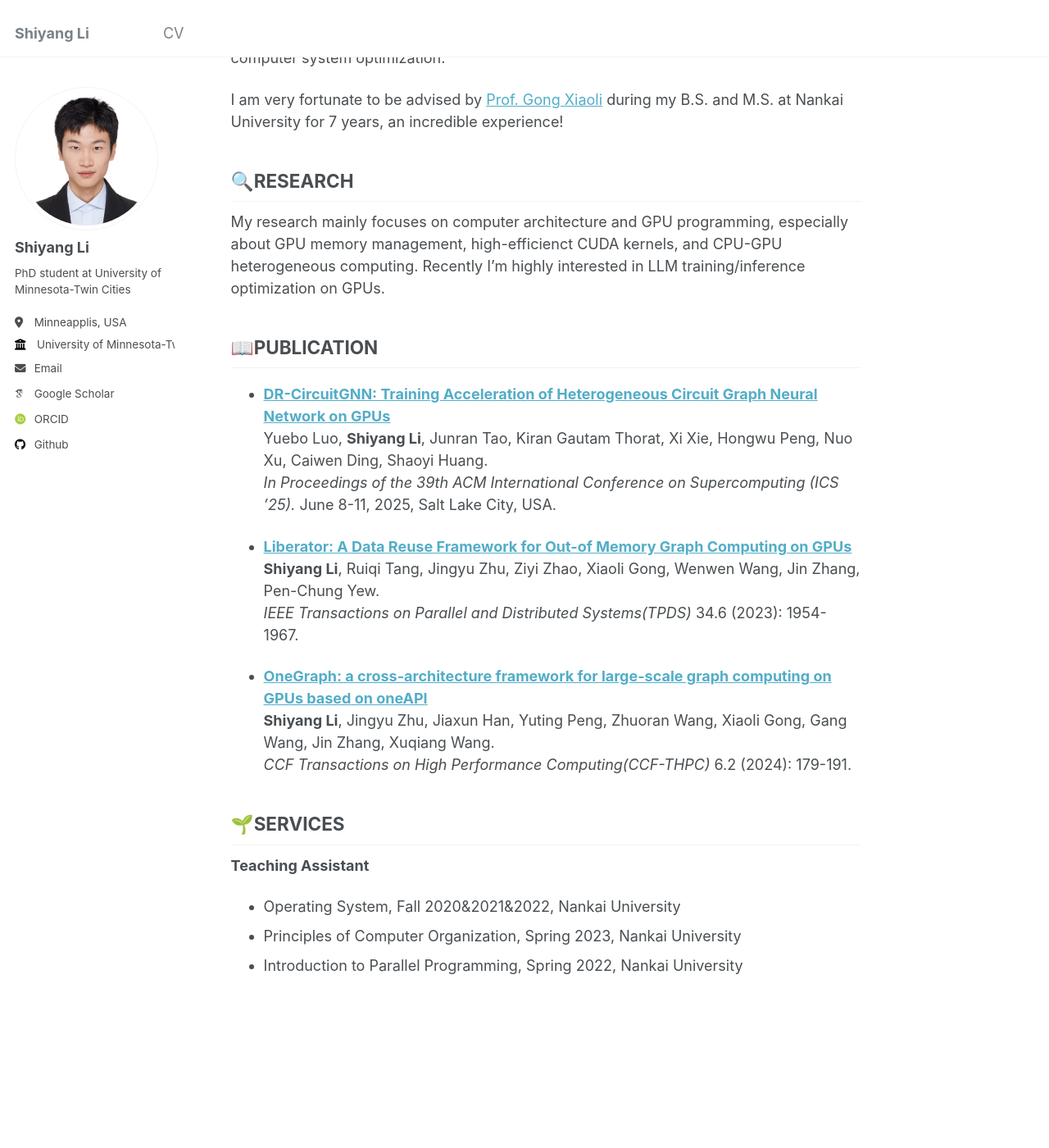
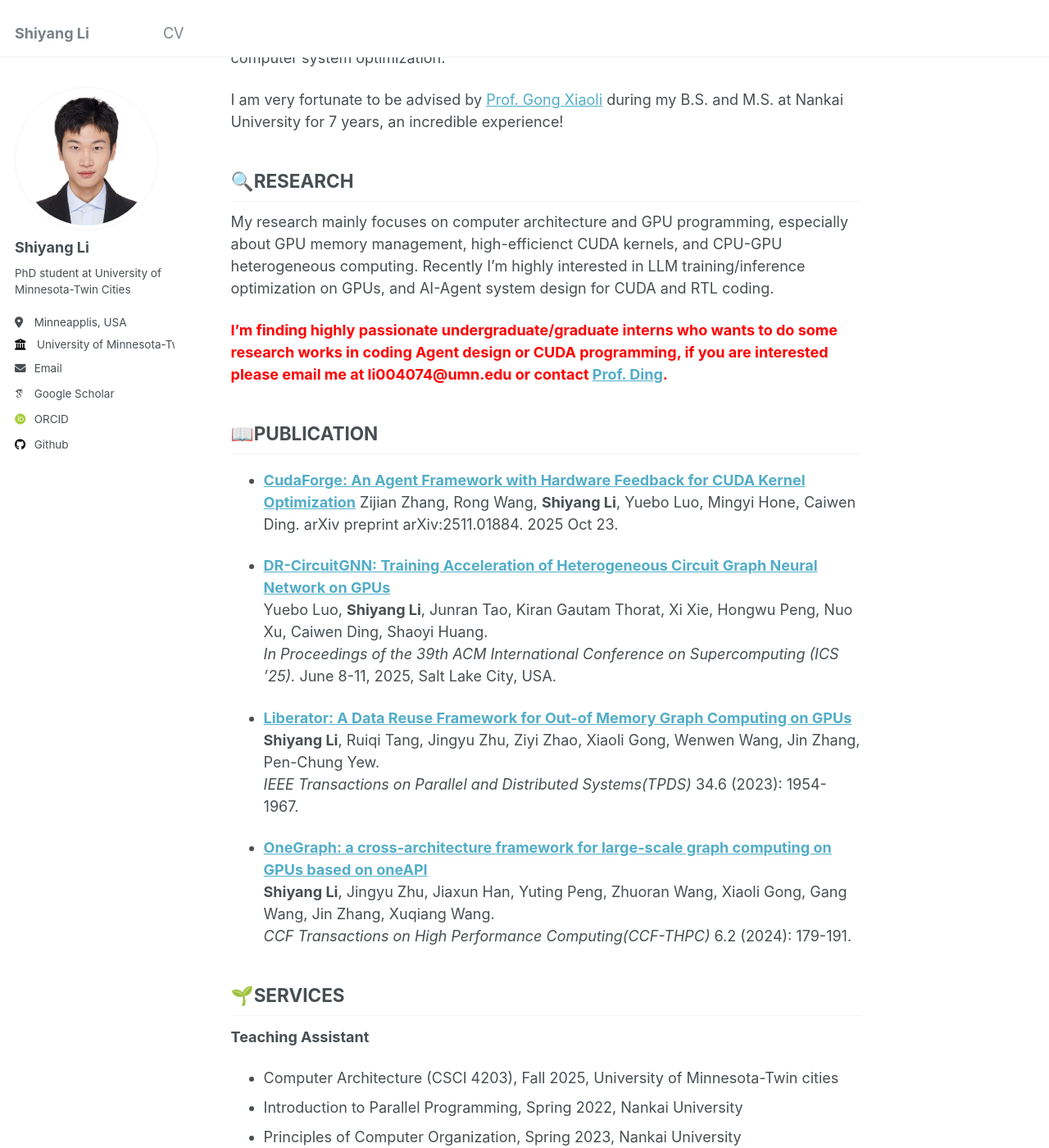
Before and after one commit to NKU-Yang/NKU-yang.github.io, a Jekyll site: the page built from _pages/about.md, in a window 1280 px wide and 1400 px high, scrolled down 246 px. Shown: the whole window at 82% size. Built offline with Jekyll 4.4.1, drawn with Linux system fonts in a browser that asks for light colours; some web fonts are replaced.

Commit message:
Update about.md
Added a call for interns and updated research interests.

```diff
--- a/_pages/about.md
+++ b/_pages/about.md
@@ -15,9 +15,12 @@ I am very fortunate to be advised by [Prof. Gong Xiaoli](https://scholar.google.
 
 ## 🔍RESEARCH
 
-My research mainly focuses on computer architecture and GPU programming, especially about GPU memory management, high-efficienct CUDA kernels, and CPU-GPU heterogeneous computing. Recently I'm highly interested in LLM training/inference optimization on GPUs.
+My research mainly focuses on computer architecture and GPU programming, especially about GPU memory management, high-efficienct CUDA kernels, and CPU-GPU heterogeneous computing. Recently I'm highly interested in LLM training/inference optimization on GPUs, and AI-Agent system design for CUDA and RTL coding.
 
+ <span style="color:red;"> **I'm finding highly passionate undergraduate/graduate interns who wants to do some research works in coding Agent design or CUDA programming, if you are interested please email me at li004074@umn.edu or contact [Prof. Ding](https://caiwending.github.io/web/home.html).**  </span>
 ## 📖PUBLICATION
+
+- [**CudaForge: An Agent Framework with Hardware Feedback for CUDA Kernel Optimization**](https://arxiv.org/abs/2511.02132) Zijian Zhang, Rong Wang, **Shiyang Li**, Yuebo Luo, Mingyi Hone, Caiwen Ding. arXiv preprint arXiv:2511.01884. 2025 Oct 23.
 
 - [**DR-CircuitGNN: Training Acceleration of Heterogeneous Circuit Graph Neural Network on GPUs**](https://hpcrl.github.io/ICS2025-webpage/program/Proceedings_ICS25/ics25-76.pdf)
 Yuebo Luo, **Shiyang Li**, Junran Tao, Kiran Gautam Thorat, Xi Xie, Hongwu Peng, Nuo Xu, Caiwen Ding, Shaoyi Huang.
@@ -34,7 +37,7 @@ _CCF Transactions on High Performance Computing(CCF-THPC)_ 6.2 (2024): 179-191.
 ## 🌱SERVICES
 
 **Teaching Assistant**
-
+- Computer Architecture (CSCI 4203), Fall 2025, University of Minnesota-Twin cities
+- Introduction to Parallel Programming, Spring 2022, Nankai University
+- Principles of Computer Organization, Spring 2023, Nankai University
 - Operating System, Fall 2020&2021&2022, Nankai University
-- Principles of Computer Organization, Spring 2023, Nankai University
-- Introduction to Parallel Programming, Spring 2022, Nankai University
```
